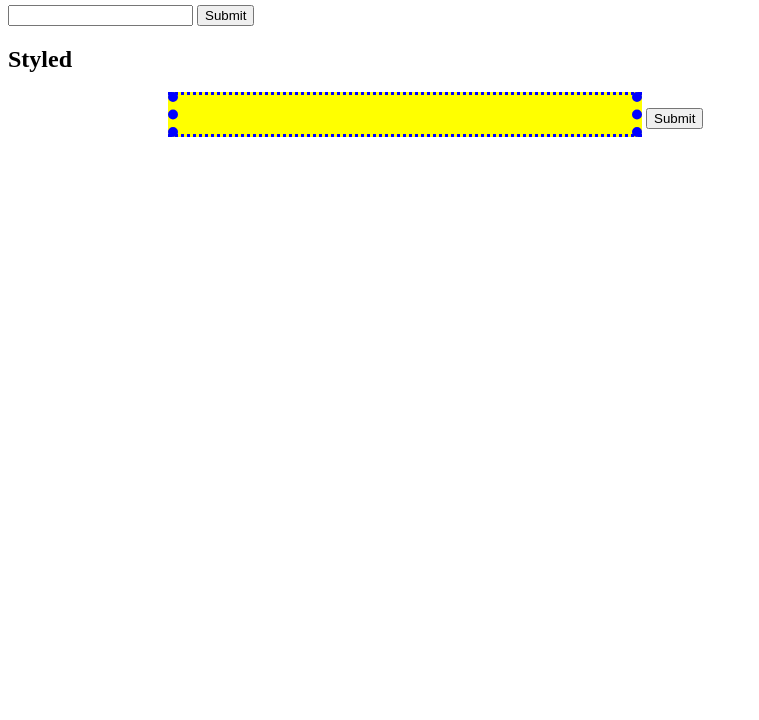
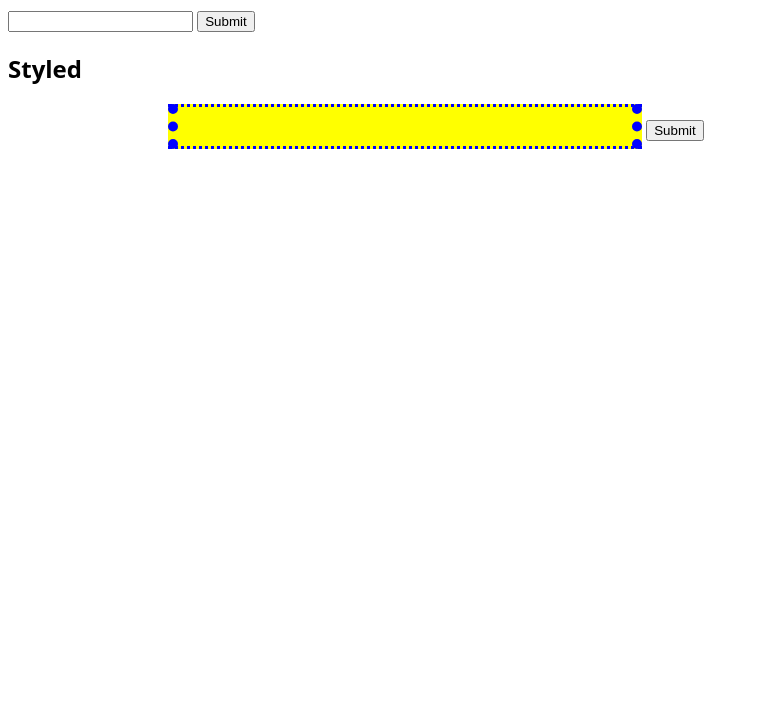
Before and after one commit to Zemke/tagbox, a website: page index.html in a window 1280 px wide. Shown: the part 80-800 px from the top of the page, without its empty margins (0-759 px from the left). Drawn offline with Linux system fonts and the light colour scheme.

Commit message:
Inherit fontFamily

```diff
--- a/index.html
+++ b/index.html
@@ -29,6 +29,10 @@
 
   input[type=submit] {
     margin-top: .3rem;
+  }
+
+  html, body {
+   font-family: system-ui, -apple-system, BlinkMacSystemFont, "Segoe UI", Roboto, Ubuntu, "Helvetica Neue", Oxygen, Cantarell, sans-serif;
   }
 </style>
 <script>
```
